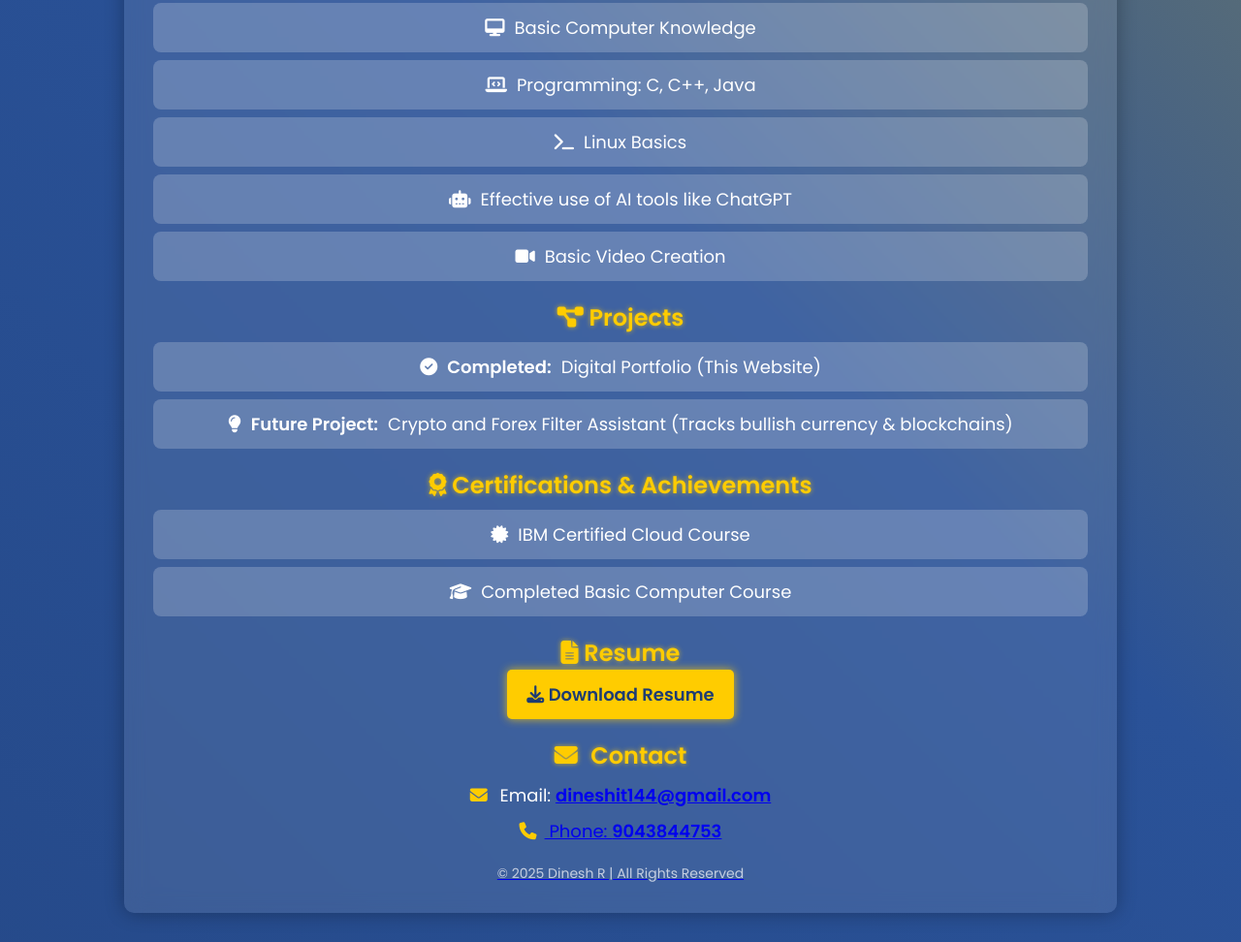
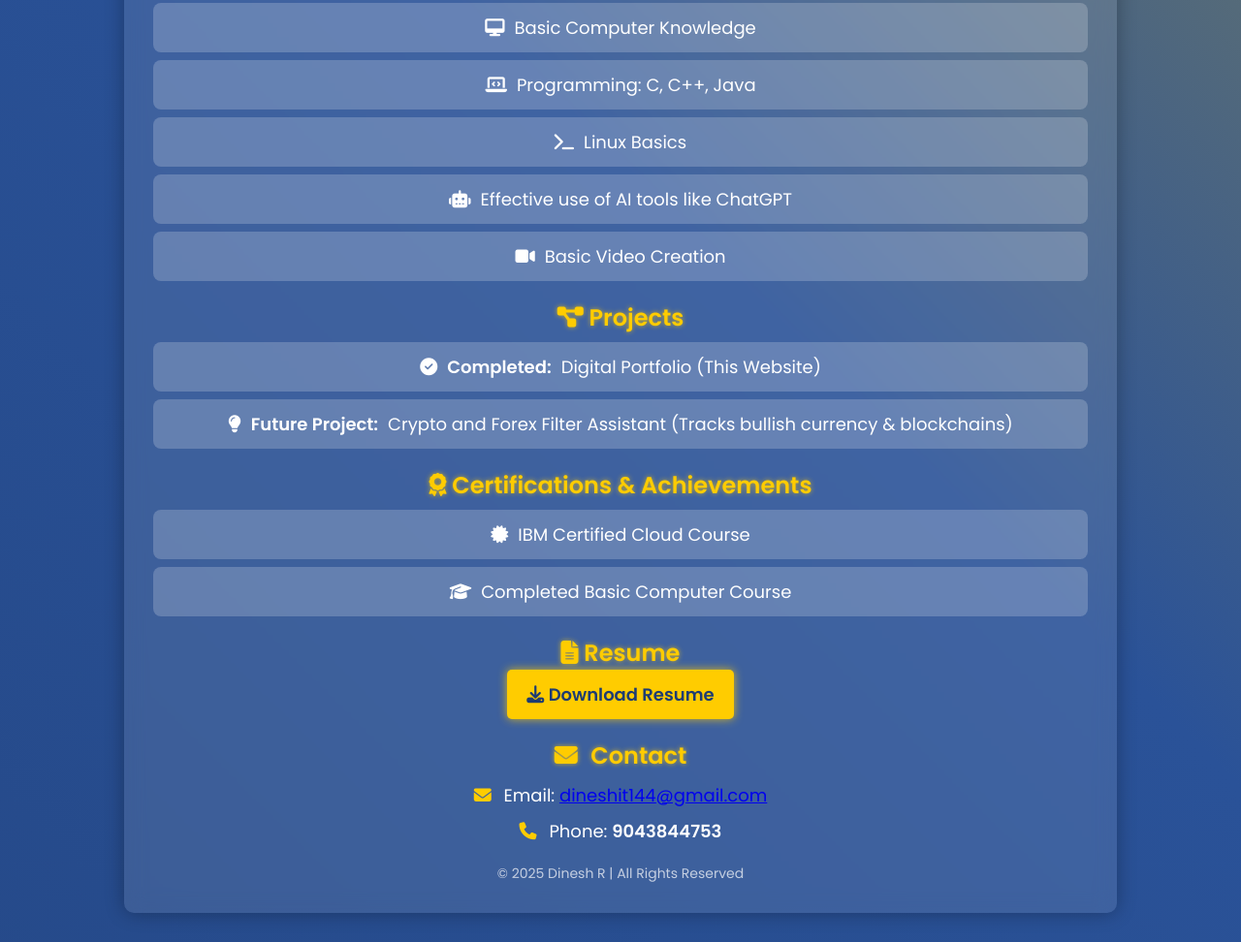
Before and after one commit to Dinesh1449/Digital-portfio-, a plain HTML site: page index.html in a window 1280 px wide. Shown: the part 452-1424 px from the top of the page at 97% size. Drawn offline with Linux system fonts and the light colour scheme.

Commit message:
Update index.html

```diff
--- a/index.html
+++ b/index.html
@@ -167,9 +167,11 @@
         </div>
 
         <div class="contact">
-            <h2><i class="fas fa-envelope"></i> Contact</h2>
-            <p><i class="fas fa-envelope"></i> Email: <a href="mailto:dineshit144@gmail.com" tar </a> <strong>dineshit144@gmail.com</strong></p>
-            <p><i class="fas fa-phone"></i> Phone: <strong>9043844753</strong></p>
+    <h2><i class="fas fa-envelope"></i> Contact</h2>
+    <p><i class="fas fa-envelope"></i> Email:
+        <a href="mailto:dineshit144@gmail.com">dineshit144@gmail.com</a>
+    </p>
+    <p><i class="fas fa-phone"></i> Phone: <strong>9043844753</strong></p>
         </div>
 
         <div class="footer">
```
